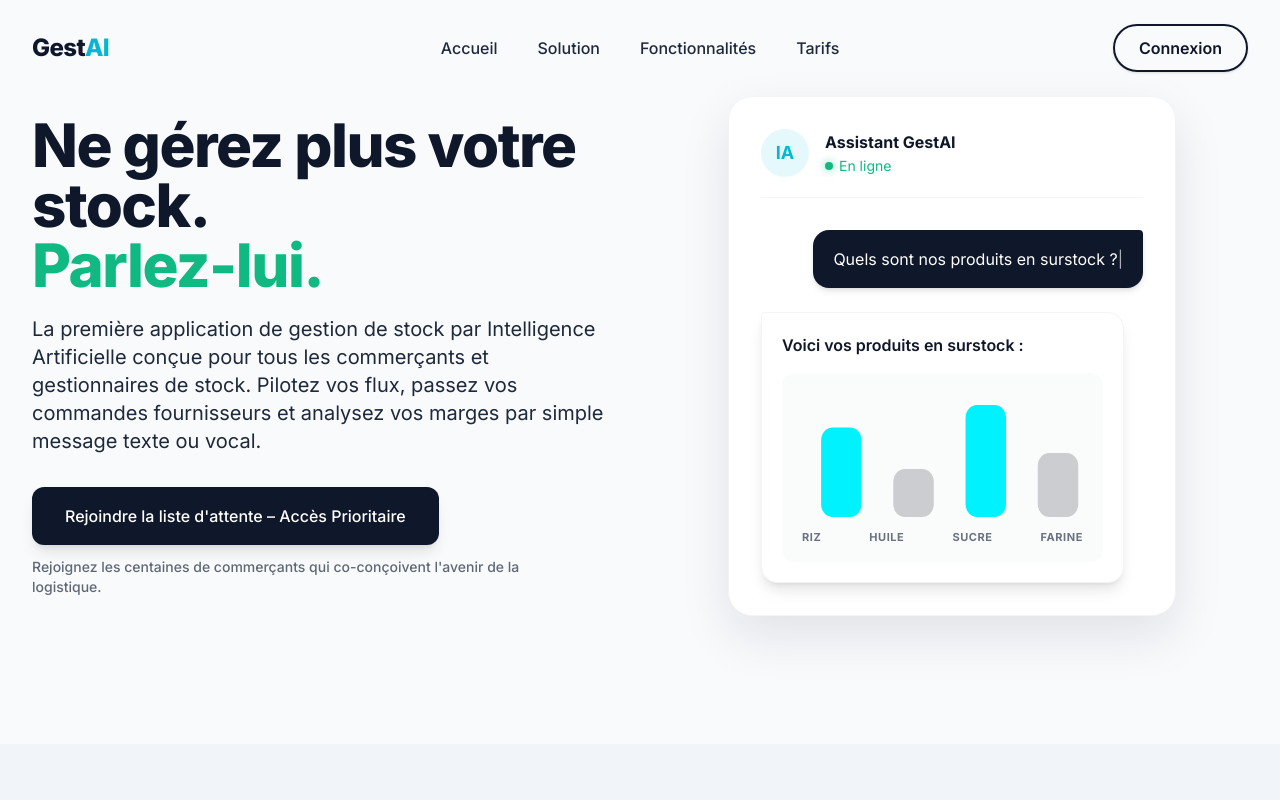
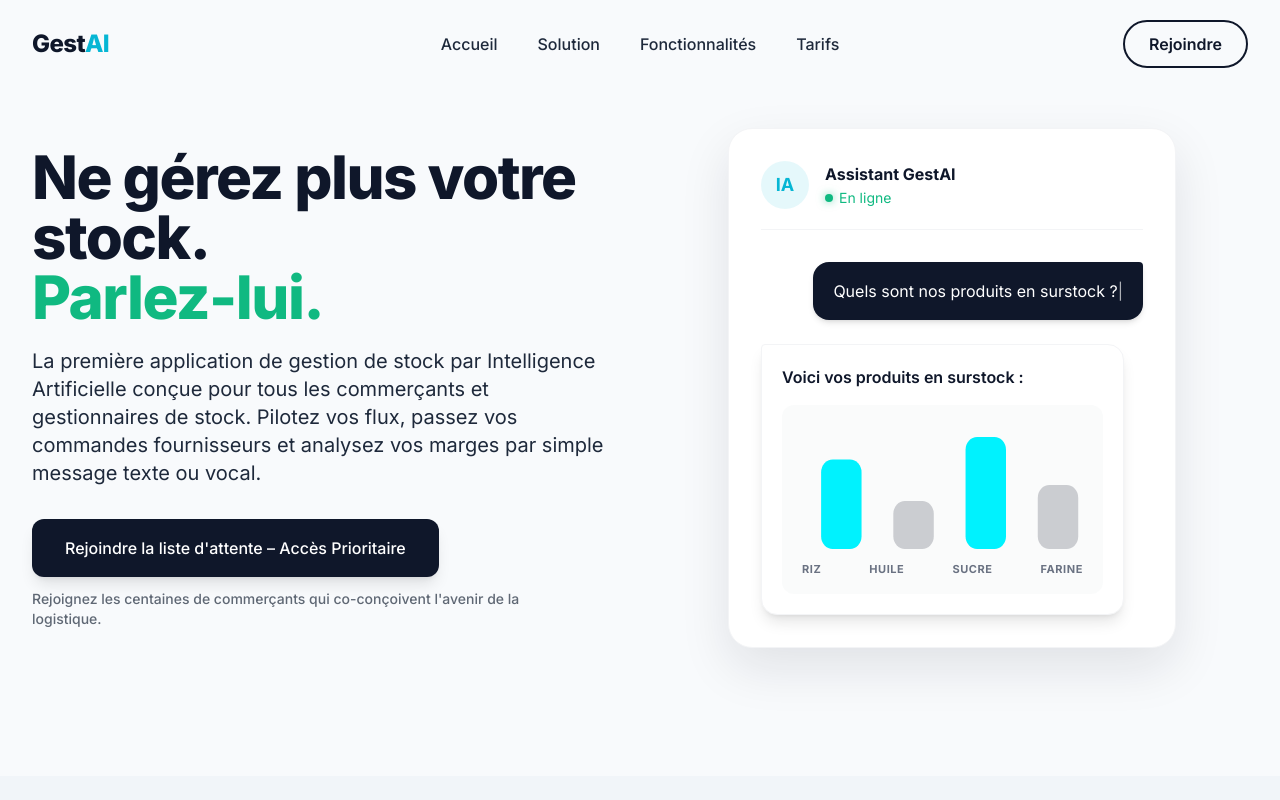
Before and after one commit to EmmanuelNsabua/GestAI-lp, a React (Vite) app: page / in a window 1280 px wide. Shown: the top 800 px of the page. Built offline with nearby package versions, Linux system fonts and the light colour scheme.

Commit message:
feat: sticky navbar with glassmorphism scroll effect

```diff
--- a/src/components/HeroSection.tsx
+++ b/src/components/HeroSection.tsx
@@ -28,7 +28,7 @@
   }, []);
 
   return (
-    <section id="hero" className="relative overflow-hidden bg-background pt-24 pb-32">
+    <section id="hero" className="relative overflow-hidden bg-background pt-32 pb-32">
       <div className="max-w-7xl mx-auto px-4 sm:px-6 lg:px-8">
         <div className="lg:grid lg:grid-cols-12 lg:gap-8 items-center">
 
--- a/src/components/Navbar.tsx
+++ b/src/components/Navbar.tsx
@@ -1,19 +1,34 @@
+import { useState, useEffect } from 'react';
 import { motion } from 'framer-motion';
 
 export const Navbar = () => {
+  const [scrolled, setScrolled] = useState(false);
+
+  useEffect(() => {
+    const handleScroll = () => {
+      setScrolled(window.scrollY > 20);
+    };
+    window.addEventListener('scroll', handleScroll, { passive: true });
+    return () => window.removeEventListener('scroll', handleScroll);
+  }, []);
+
   return (
     <motion.header
       initial={{ y: -20, opacity: 0 }}
       animate={{ y: 0, opacity: 1 }}
       transition={{ duration: 0.5 }}
-      className="absolute top-0 left-0 right-0 z-50 bg-transparent"
+      className={`fixed top-0 left-0 right-0 z-50 transition-all duration-300 ${
+        scrolled
+          ? 'bg-white/80 backdrop-blur-md shadow-sm border-b border-gray-100'
+          : 'bg-transparent'
+      }`}
     >
       <div className="max-w-7xl mx-auto px-4 sm:px-6 lg:px-8">
-        <div className="flex justify-between items-center py-6 md:justify-start md:space-x-10">
+        <div className="flex justify-between items-center py-5 md:justify-start md:space-x-10">
 
           {/* Logo */}
           <div className="flex justify-start lg:w-0 lg:flex-1">
-            <a href="#" className="flex items-center gap-2">
+            <a href="#hero" className="flex items-center gap-2">
               <span className="text-2xl font-extrabold text-saphir tracking-tight">
                 Gest<span className="text-cyan">AI</span>
               </span>
@@ -36,13 +51,13 @@
             </a>
           </nav>
 
-          {/* Right Action (Log In / CTA) */}
+          {/* Right Action */}
           <div className="hidden md:flex items-center justify-end md:flex-1 lg:w-0">
             <a
               href="#waitlist"
-              className="ml-8 whitespace-nowrap inline-flex items-center justify-center px-6 py-2.5 border-2 border-saphir rounded-full shadow-sm text-base font-semibold text-saphir bg-transparent hover:bg-saphir hover:text-white transition-all duration-300"
+              className="ml-8 whitespace-nowrap inline-flex items-center justify-center px-6 py-2.5 border-2 border-saphir rounded-full text-base font-semibold text-saphir bg-transparent hover:bg-saphir hover:text-white transition-all duration-300"
             >
-              Connexion
+              Rejoindre
             </a>
           </div>
 
```
